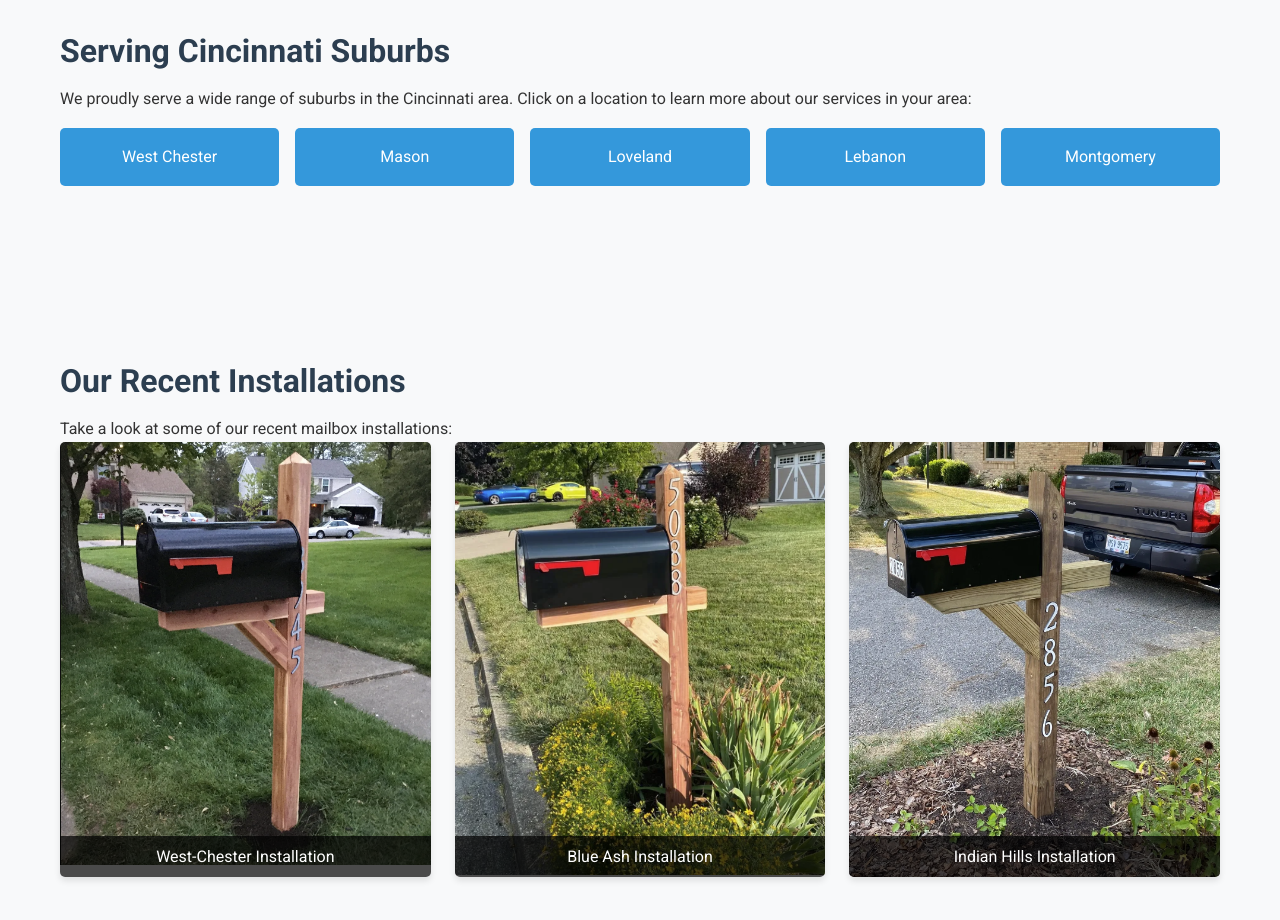
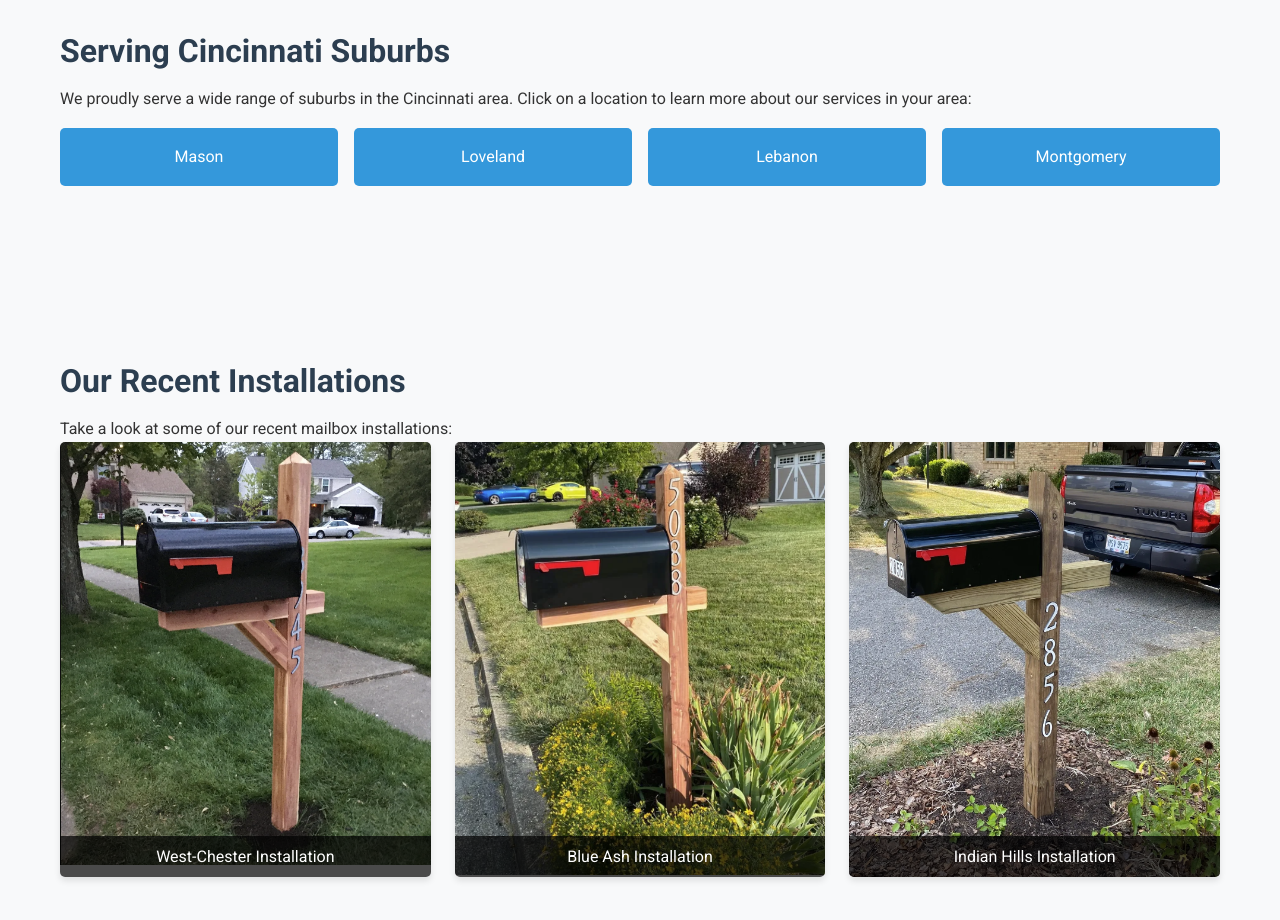
Before and after one commit to ctr48/CincinnatiMailboxBuild, a plain HTML site: page index.html in a window 1280 px wide. Shown: the part 1520-2440 px from the top of the page. Drawn offline with Linux system fonts and the light colour scheme.

Commit message:
Update index.html

```diff
--- a/index.html
+++ b/index.html
@@ -82,7 +82,7 @@
                 <h2>Serving Cincinnati Suburbs</h2>
                 <p>We proudly serve a wide range of suburbs in the Cincinnati area. Click on a location to learn more about our services in your area:</p>
                 <ul class="location-grid">
-                    <li><a href="locations/west-chester.html">West Chester</a></li>
+
                     <li><a href="locations/mason.html">Mason</a></li>
                     <li><a href="locations/loveland.html">Loveland</a></li>
                     <li><a href="locations/lebanon.html">Lebanon</a></li>
```
